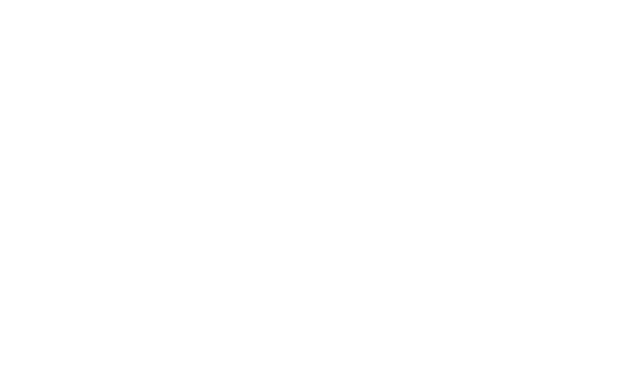
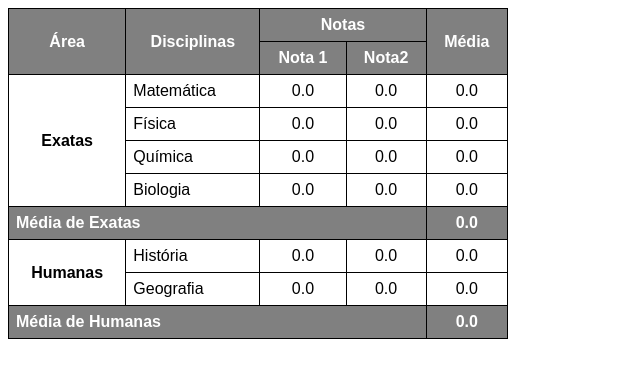
Before and after one commit to RafaelMassuco/HTML_CSS, a plain HTML site: page desafios/desafio014/index.html in a window 1280 px wide. Shown: the whole page, without its empty margins (0-640 px from the left). Drawn offline with Linux system fonts and the light colour scheme.

Commit message:
Update index.html

```diff
--- a/desafios/desafio014/index.html
+++ b/desafios/desafio014/index.html
@@ -4,8 +4,104 @@
     <meta charset="UTF-8">
     <meta name="viewport" content="width=device-width, initial-scale=1.0">
     <title>Tabela Desafio 14 </title>
+    <style>
+        body {
+            font-family: Arial, Helvetica, sans-serif;
+        }
+
+        table {
+            border-collapse:collapse;
+            width: 500px;
+        }
+
+        th, td {
+            border: 1px solid black;
+            padding: 7px;
+        }
+
+        .num {
+            text-align: center;
+        }
+
+        .th {
+            background-color: gray;
+            color: white;
+        }
+
+        th#med {
+            text-align: left;
+        }
+
+        .num#numth {
+            background-color: gray;
+            color: white;
+            font-weight: bold;
+        }
+    </style>
 </head>
 <body>
+    <table>
+        <thead>
+            <tr>
+                <th rowspan="2"class="th">Área</th>
+                <th rowspan="2"class="th">Disciplinas</th>
+                <th colspan="2"class="th">Notas</th>
 
+                <th rowspan="2"class="th">Média</th>
+            </tr>
+            <tr>
+               <th class="th">Nota 1</th>
+                <th class="th">Nota2</th>
+            </tr>
+        </thead>
+        <tbody>
+            <tr>
+                <th rowspan="4">Exatas</th>
+                <td>Matemática</td>
+                <td class="num">0.0</td>
+                <td class="num">0.0</td>
+                <td class="num">0.0</td>
+            </tr>
+            <tr>
+                <td>Física</td>
+                <td class="num">0.0</td>
+                <td class="num">0.0</td>
+                <td class="num">0.0</td>
+            </tr>
+            <tr>
+                <td>Química</td>
+                <td class="num">0.0</td>
+                <td class="num">0.0</td>
+                <td class="num">0.0</td>
+            </tr>
+            <tr>
+                <td>Biologia</td>
+                <td class="num">0.0</td>
+                <td class="num">0.0</td>
+                <td class="num">0.0</td>
+            </tr>
+            <tr>
+                <th colspan="4" class="th" id="med">Média de Exatas</th>
+                <td class="num" id="numth">0.0</td>
+            </tr>
+            <tr>
+                <th rowspan="2" >Humanas</th>
+                <td>História</td>
+                <td class="num">0.0</td>
+                <td class="num">0.0</td>
+                <td class="num">0.0</td>
+            </tr>
+            <tr>
+                <td>Geografia</td>
+                <td class="num">0.0</td>
+                <td class="num">0.0</td>
+                <td class="num">0.0</td>
+            </tr>
+            <tr>
+                <th colspan="4" class="th" id="med">Média de Humanas</th>
+                <td class="num" id="numth">0.0</td>
+            </tr>
+        </tbody>
+    </table>
 </body>
 </html>
```
